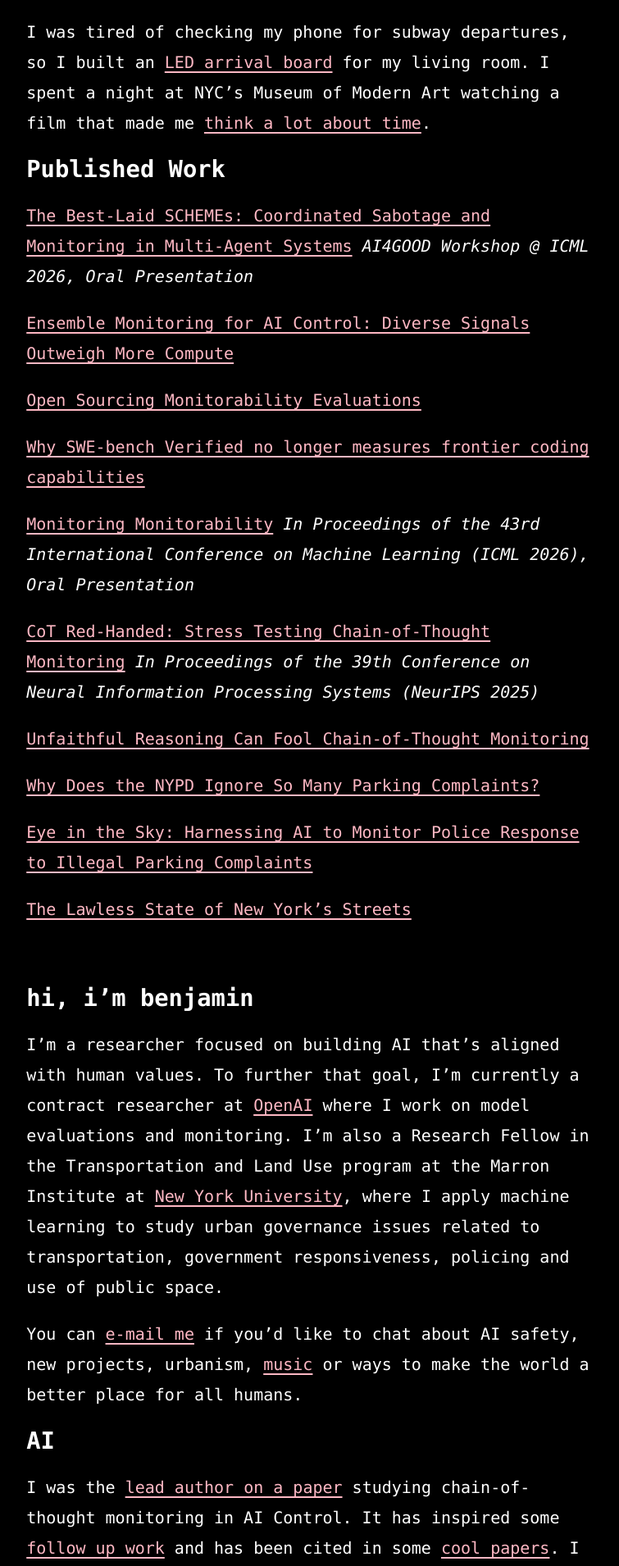
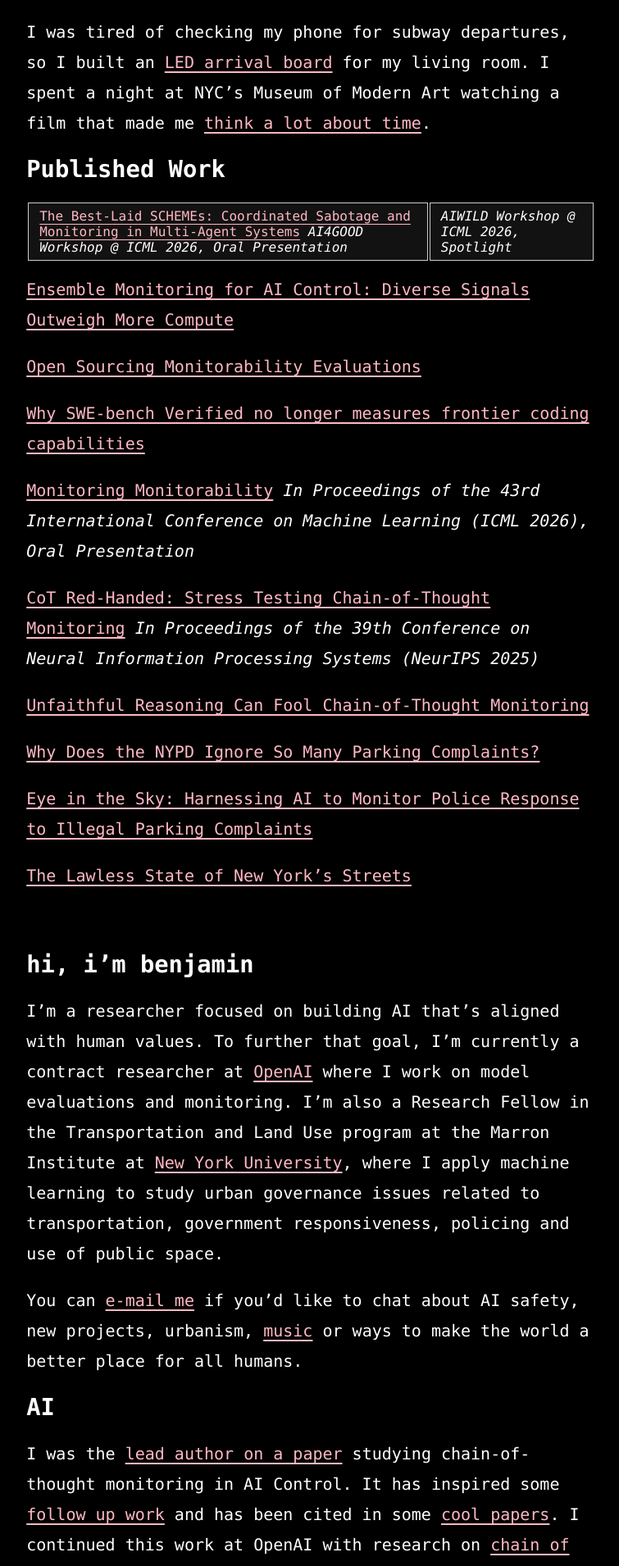
Before and after one commit to benarnav/benarnav.github.io, a Jekyll site: the page built from index.md, in a window 1280 px wide. Shown: the part 1989-3899 px from the top of the page at 82% size, without its empty margins (261-1016 px from the left). Built offline with Jekyll 4.4.1, drawn with Linux system fonts in a browser that asks for light colours; some web fonts are replaced; some of the changed text lies outside the part shown.

Commit message:
add text

```diff
--- a/index.md
+++ b/index.md
@@ -35,7 +35,7 @@
 
 ### Published Work
 
-[The Best-Laid SCHEMEs: Coordinated Sabotage and Monitoring in Multi-Agent Systems](https://arxiv.org/abs/2605.29178) *AI4GOOD Workshop @ ICML 2026, Oral Presentation*
+[The Best-Laid SCHEMEs: Coordinated Sabotage and Monitoring in Multi-Agent Systems](https://arxiv.org/abs/2605.29178) *AI4GOOD Workshop @ ICML 2026, Oral Presentation* | *AIWILD Workshop @ ICML 2026, Spotlight*
 
 [Ensemble Monitoring for AI Control: Diverse Signals Outweigh More Compute](https://arxiv.org/abs/2605.15377)
 
```
